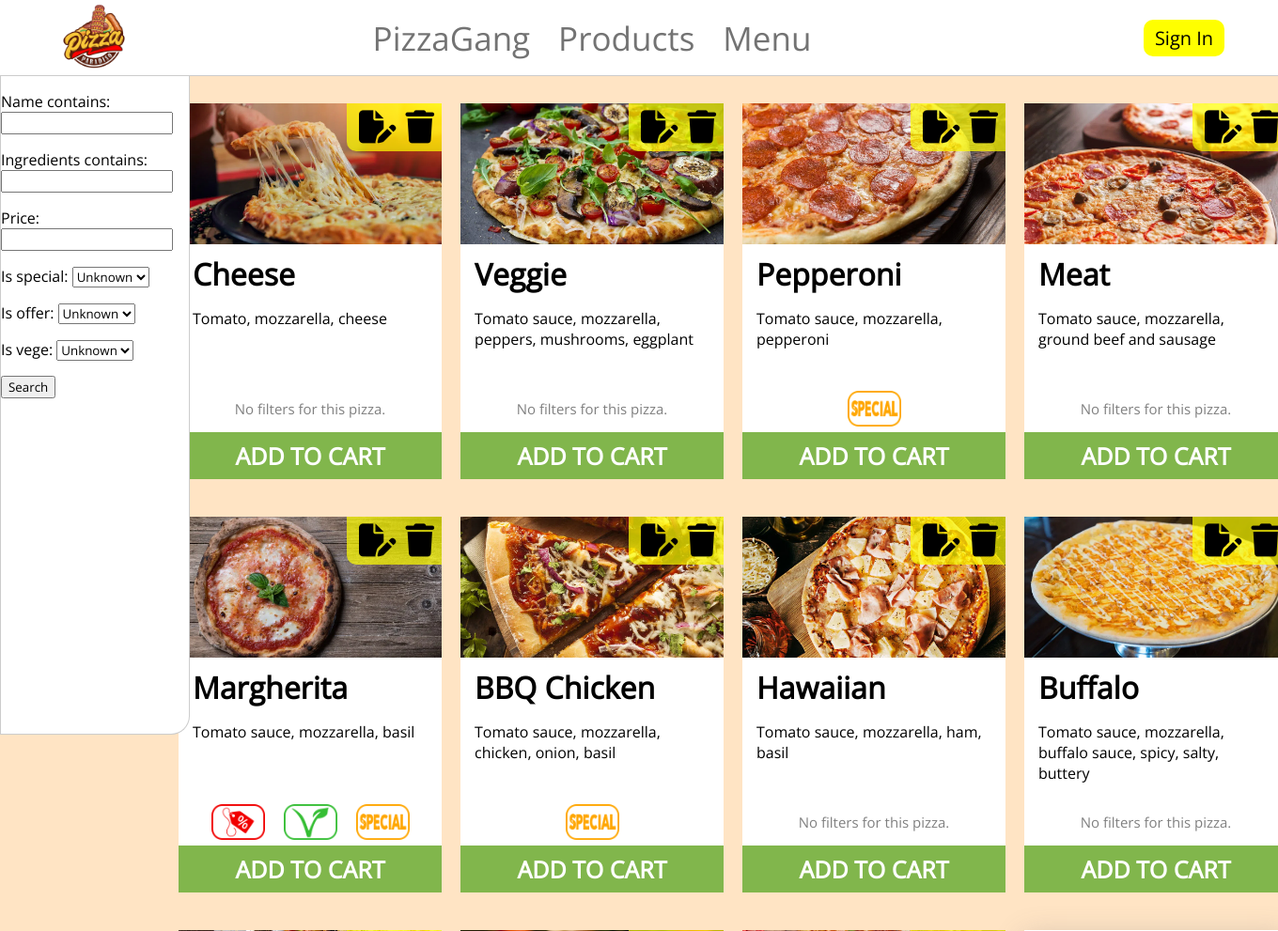
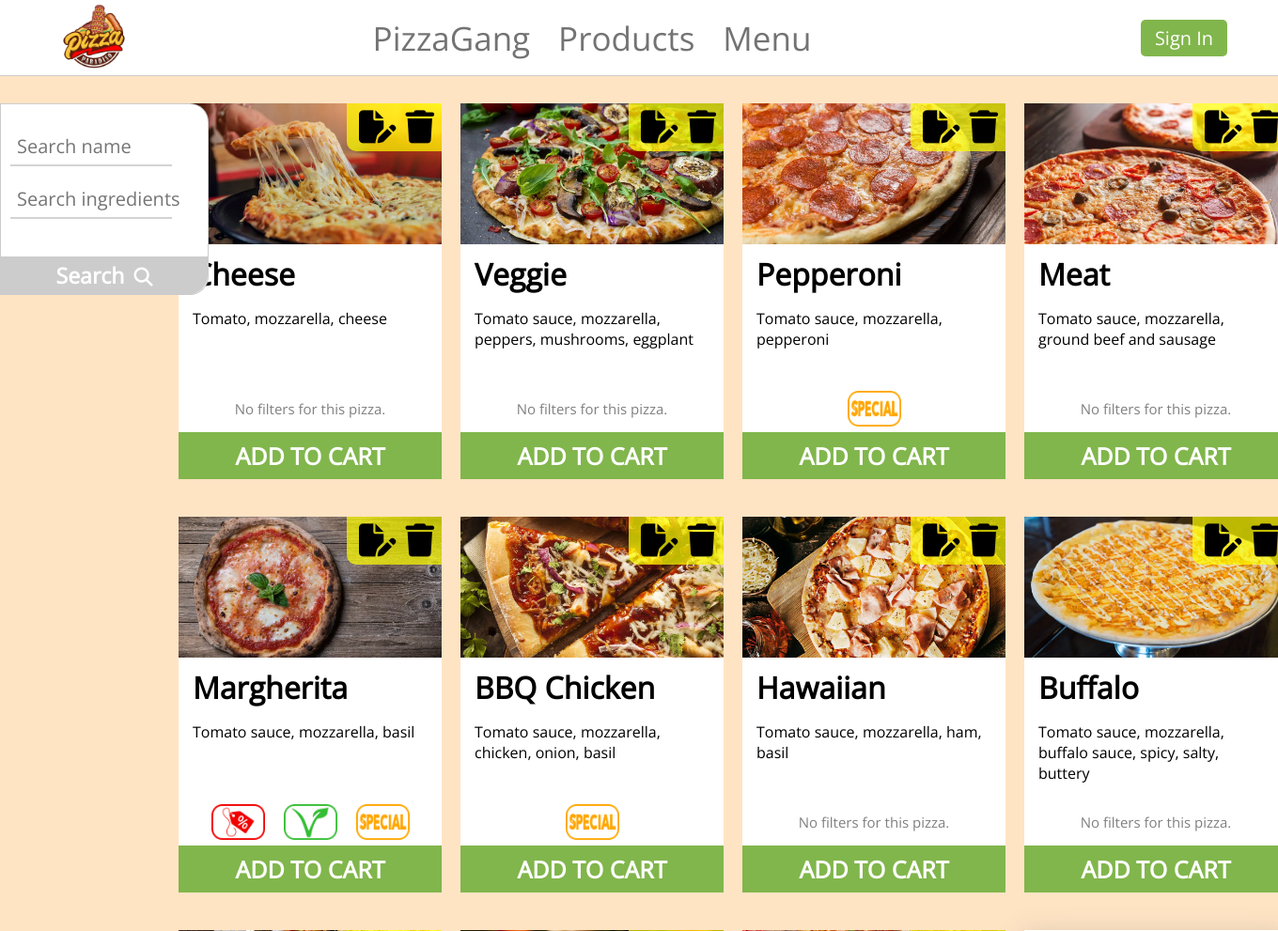
Before and after one commit to kaloydimitrov/PizzaGang, a Django app: page /menu/ in a window 1360 px wide; the page is wider, and only the part inside the window is pictured. Shown: the top 991 px of that part at 94% size. Run offline with Django 4.2, Linux system fonts and the light colour scheme; data comes from the database, SQL or seed files in the repository; some libraries are stand-ins or nearby versions.

Commit message:
filter, design changes

```diff
--- a/PizzaGang/main/filters.py
+++ b/PizzaGang/main/filters.py
@@ -1,13 +1,22 @@
 import django_filters
 from django_filters import CharFilter
+from django.forms.widgets import TextInput
 
 from .models import Pizza
 
 
 class PizzaOrderFilter(django_filters.FilterSet):
-    name = CharFilter(field_name='name', lookup_expr='icontains')
-    ingredients = CharFilter(field_name='ingredients', lookup_expr='icontains')
+    name = CharFilter(
+        field_name='name',
+        lookup_expr='icontains',
+        widget=TextInput(attrs={'placeholder': 'Search name'})
+    )
+    ingredients = CharFilter(
+        field_name='ingredients',
+        lookup_expr='icontains',
+        widget=TextInput(attrs={'placeholder': 'Search ingredients'})
+    )
 
     class Meta:
         model = Pizza
-        fields = ('name', 'ingredients', 'price', 'is_special', 'is_offer', 'is_vege')
+        fields = ('name', 'ingredients', 'is_special', 'is_offer', 'is_vege')
--- a/static/css/edit_info.css
+++ b/static/css/edit_info.css
@@ -64,11 +64,12 @@ form button:hover {
 input[type="text"],
 input[type="email"] {
     display: block;
-    width: 200px;
+    width: 400px;
     border: 0;
     background-color: rgba(0, 0, 0, 0);
     border-radius: 4px;
     box-sizing: border-box;
+    font-size: 18px;
 }
 
 input:focus {
--- a/static/css/menu.css
+++ b/static/css/menu.css
@@ -1,12 +1,54 @@
 .sidebar {
-    position: absolute;
-    top: 80px;
-    height: 700px;
+    position: fixed;
+    top: 110px;
     width: 200px;
     background-color: white;
     z-index: 2;
+    border-radius: 0 20px 20px 0;
+    border: 1px solid rgba(0, 0, 0, 0.20);
+    padding: 30px 10px 60px 10px;
+}
+
+.sidebar input {
+    border: 0;
+    box-sizing: border-box;
+    font-size: 20px;
+    width: 200px;
+}
+
+.sidebar input::placeholder {
+    font-size: 20px;
+    padding-left: 5px;
+}
+
+.sidebar input:focus {
+    outline: none;
+}
+
+.sidebar hr {
+    margin: 5px 0 20px 0;
+    border: 1px solid lightgray;
+    width: 170px;
+}
+
+.sidebar button {
+    cursor: pointer;
+    position: absolute;
+    color: white;
+    font-weight: bold;
+    font-size: 23px;
+    background-color: rgba(0, 0, 0, 0.20);
+    border: 0;
+    height: 40px;
     border-radius: 0 0 20px 0;
-    border: 1px solid rgba(0, 0, 0, 0.20);
+    bottom: 0;
+    right: 0;
+    left: 0;
+}
+
+.sidebar button i {
+    font-size: 20px;
+    margin-left: 10px;
 }
 
 .main-container {
--- a/static/css/show_info.css
+++ b/static/css/show_info.css
@@ -37,7 +37,7 @@ i {
     padding: 40px 40px 90px 40px;
     margin-right: auto;
     margin-left: auto;
-    width: 1500px;
+    width: 1300px;
     box-shadow: 0 0 10px rgba(0, 0, 0, 0.1);
 }
 
@@ -49,7 +49,7 @@ i {
 
 .show-info-container .title {
     margin: 0;
-    font-size: 20px;
+    font-size: 25px;
     font-weight: bold;
     color: #007bff;
     letter-spacing: 1px;
@@ -57,7 +57,7 @@ i {
 
 .show-info-container .info {
     margin: 0;
-    font-size: 15px;
+    font-size: 19px;
 }
 
 .sign-out-container {
--- a/templates/base/base.html
+++ b/templates/base/base.html
@@ -85,17 +85,18 @@
         }
 
         .avatar-container .sign_in {
-            padding: 6px 12px 6px 12px;
-            border-radius: 10px;
+            padding: 6px 15px 6px 15px;
+            border-radius: 5px;
             text-decoration: none;
-            color: black;
-            background-color: yellow;
+            color: white;
+            background-color: rgb(129, 182, 76);
             font-size: 20px;
             transition: box-shadow 0.2s;
         }
 
         .avatar-container .sign_in:hover {
-            box-shadow: rgba(149, 157, 165, 0.2) 0 8px 24px;
+            box-shadow: rgba(149, 157, 165, 0.1) 0 8px 24px;
+            background-color: rgb(162, 208, 95);
         }
 
         .avatar-container img {
--- a/templates/pizza/menu.html
+++ b/templates/pizza/menu.html
@@ -9,8 +9,19 @@
 {% block content %}
     <div class="sidebar">
         <form method="get" action="{% url 'menu' %}">
-            {{ pizza_filter.form.as_p }}
-            <button type="submit">Search</button>
+            <div class="item">
+                {{ pizza_filter.form.name }}
+                <hr>
+            </div>
+
+            <div class="item">
+                {{ pizza_filter.form.ingredients }}
+                <hr>
+            </div>
+
+            <button type="submit">
+                Search<i class="fa-solid fa-magnifying-glass"></i>
+            </button>
         </form>
     </div>
 
```
